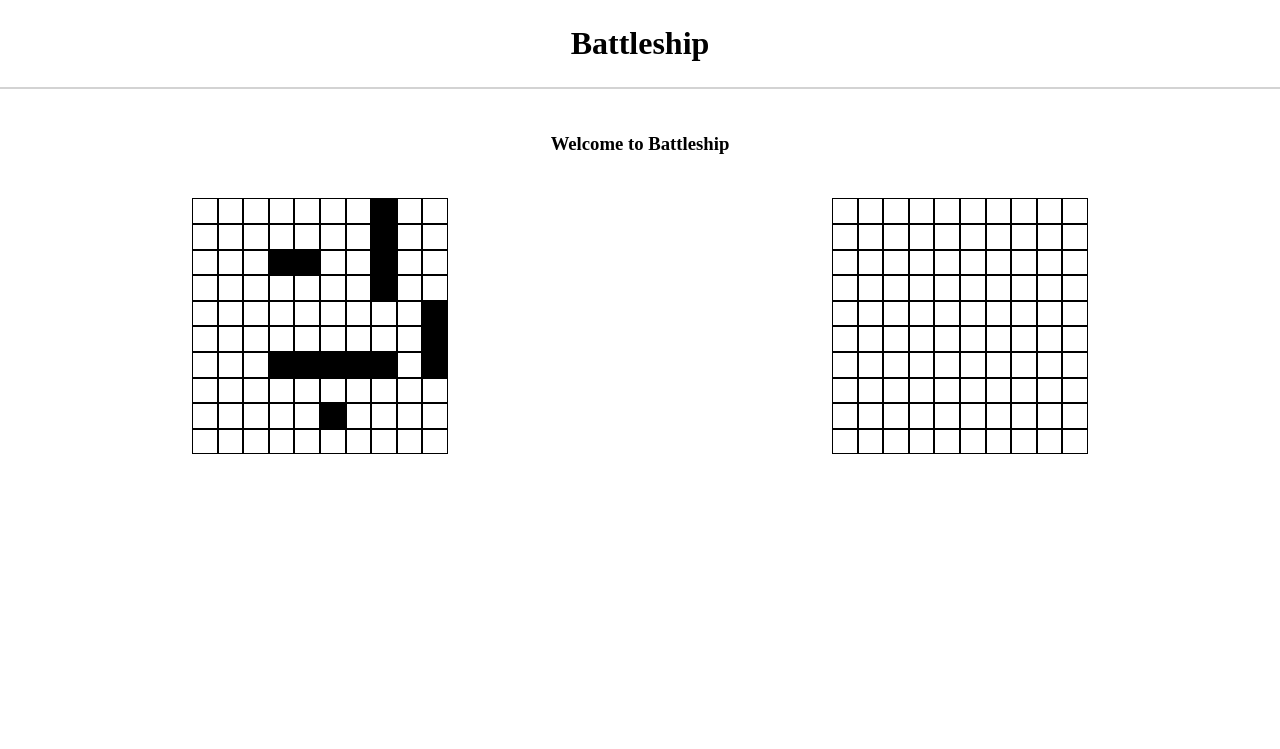
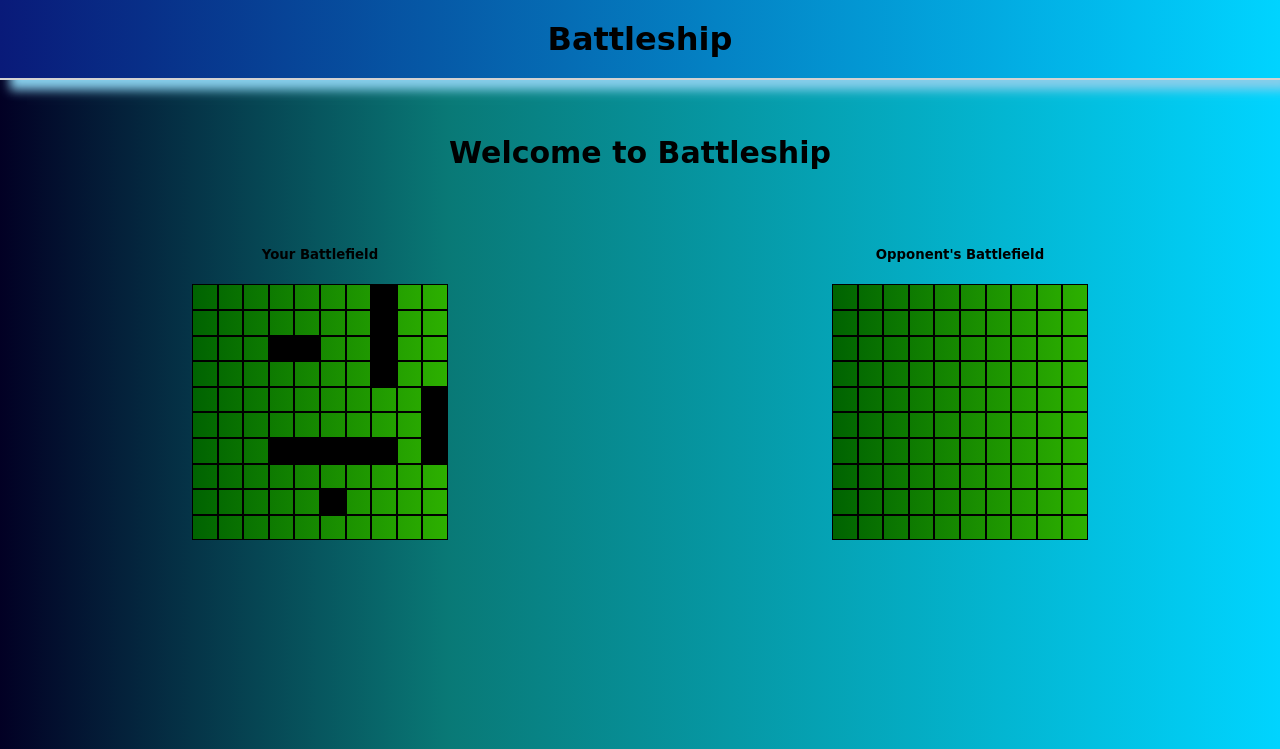
Before and after one commit to seanghods/battleship, a plain HTML site: page index.html in a window 1280 px wide. Shown: the top 749 px of the page. Drawn offline with Linux system fonts and the light colour scheme; a web font is replaced by a local one.

Commit message:
Add CSS styling

```diff
--- a/index.html
+++ b/index.html
@@ -5,6 +5,9 @@
     <meta name="viewport" content="width=device-width, initial-scale=1.0">
     <script defer src="./main.js"></script>
     <link rel="stylesheet" href="style.css">
+    <style>
+      @import url('https://fonts.googleapis.com/css2?family=Tilt+Prism&display=swap');
+      </style>
     <title>Battleship</title>
   </head>
   <body>
@@ -17,8 +20,14 @@
           <h3>Welcome to Battleship</h3>
         </div>
         <div class="gameboards">
-          <div class="leftarea area"><div class="gameboard left"></div></div>
-          <div class="rightarea area"><div class="gameboard right"></div></div>
+          <div class="leftarea area">
+            <div class="board-text left-text"><h5>Your Battlefield</h5></div>
+            <div class="gameboard left"></div>
+          </div>
+          <div class="rightarea area">
+            <div class="board-text right-text"><h5>Opponent's Battlefield</h5></div>
+            <div class="gameboard right"></div>
+          </div>
         </div>
         <div class="gameover-modal">
           <h5>Game Over</h5>
--- a/style.css
+++ b/style.css
@@ -1,6 +1,8 @@
 body {
   margin: 0;
   padding: 0;
+  background: linear-gradient(90deg, rgba(2,0,36,1) 0%, rgba(9,121,118,1) 35%, rgba(0,212,255,1) 100%);
+  font-family: 'Tilt Prism', cursive;
 }
 
 .container{
@@ -27,8 +29,10 @@ body {
   display: flex;
   justify-content: center;
   align-items: center;
-  padding: 25px;
+  padding: 20px;
   border-bottom: 2px solid lightgrey;
+  background: linear-gradient(90deg, rgba(2,0,36,1) 0%, rgba(7,60,146,1) 0%, rgba(9,26,121,1) 0%, rgba(0,212,255,1) 100%);
+  box-shadow: 10px 10px 10px skyblue;
 }
 
 .header h1 {
@@ -55,6 +59,12 @@ a {
   font-weight: bold;
 }
 
+/* message */
+
+h3 {
+  font-size: 30px;
+}
+
 /* gameboards */
 
 .gameboards{
@@ -65,7 +75,8 @@ a {
 .area {
   flex: 1;
   display: flex;
-  justify-content: center;
+  flex-direction: column;
+  align-items: center;
 }
 
 .gameboard {
@@ -97,6 +108,7 @@ a {
   flex: 1;
   width: 100%;
   display: flex;
+  background: linear-gradient(90deg, rgba(2,0,36,1) 0%, rgba(7,60,146,1) 0%, rgba(0,99,1,1) 0%, rgba(45,176,0,1) 100%, rgba(0,212,255,1) 100%);
 }
 
 .withShip {
@@ -110,11 +122,11 @@ a {
 
 .cell:hover {
   background: skyblue;
-  cursor: pointer;
+  cursor: crosshair;
 }
 
 .cell.miss {
-  background: grey;
+  background: whitesmoke;
 }
 
 .cell.hit {
@@ -124,6 +136,8 @@ a {
 .cell.sunk {
   background: darkred;
 }
+
+/* modal */
 
 .gameover-modal {
   position: absolute;
```
